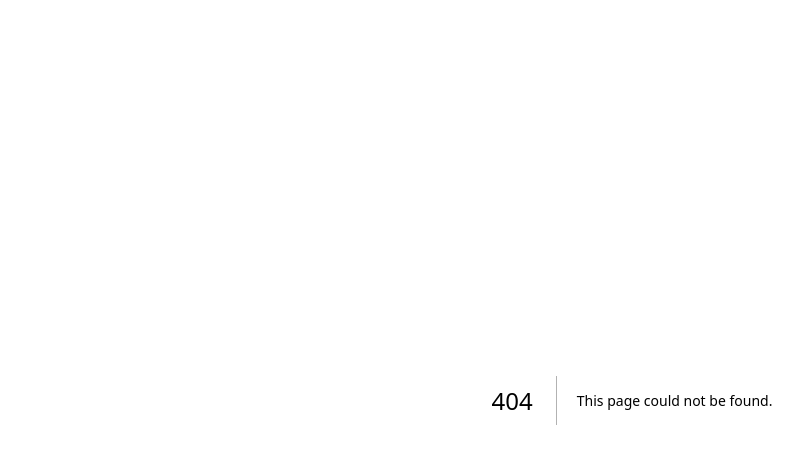
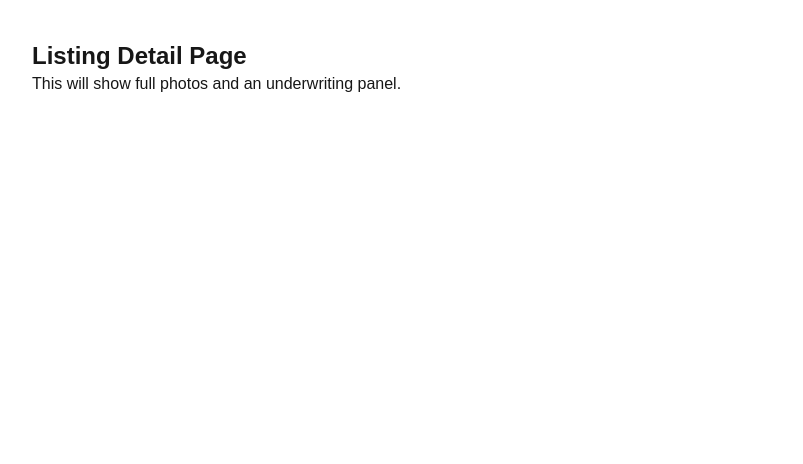
Before and after one commit to torindyee/king-county-investor, a Next.js app: page /listing/1 in a window 1280 px wide. Before the commit this address had no page. Shown: the top 464 px of the page, without its empty margins (8-811 px from the left). Built offline with nearby package versions, Linux system fonts and the light colour scheme.

Commit message:
Create page.tsx

```diff
--- /dev/null
+++ b/app/listing/[id]/page.tsx
@@ -0,0 +1,12 @@
+export default function ListingPage() {
+  return (
+    <div className="p-10">
+      <h1 className="text-2xl font-bold">
+        Listing Detail Page
+      </h1>
+      <p>
+        This will show full photos and an underwriting panel.
+      </p>
+    </div>
+  )
+}
```
